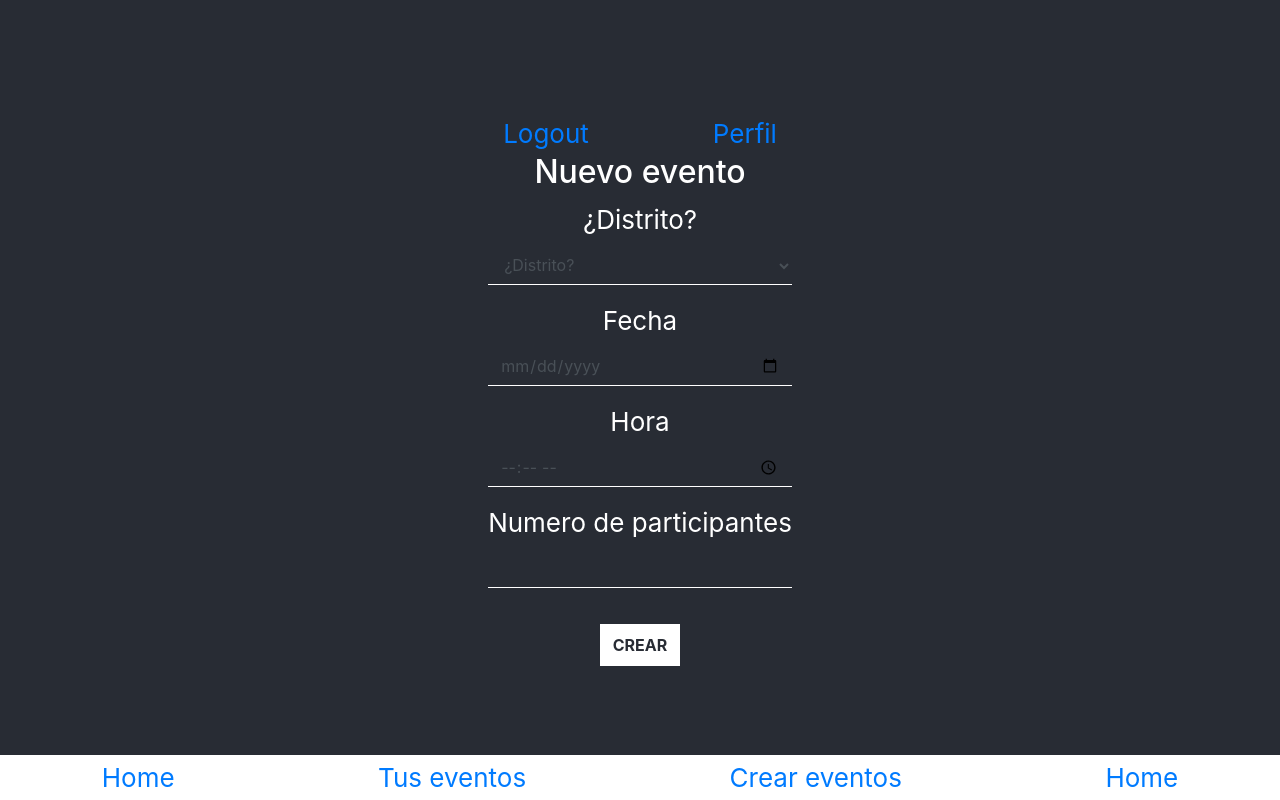
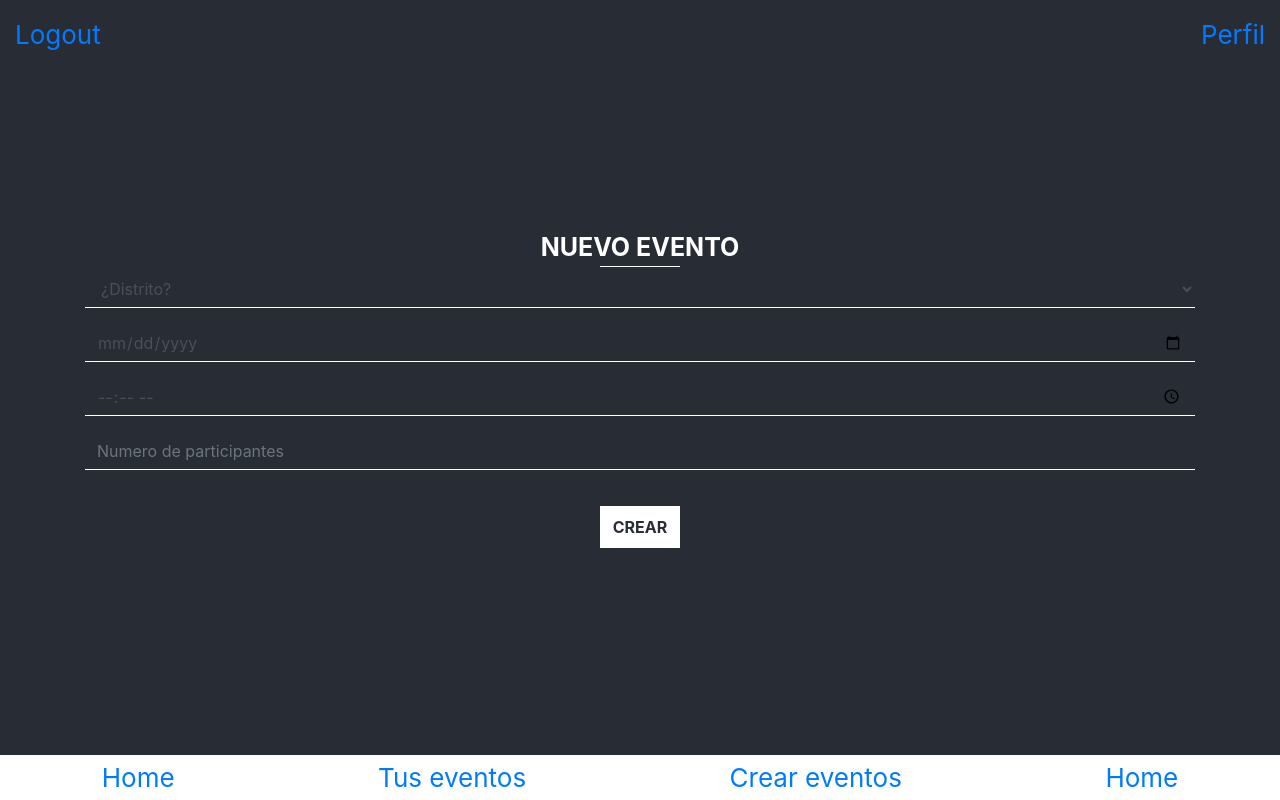
Before and after one commit to balta15torres/proyecto3, a React (Create React App) app in the folder client/: page /creatEvent in a window 1280 px wide. Built offline with nearby package versions, Linux system fonts and the light colour scheme; no server answers; what google-maps-react would draw is missing.

Commit message:
estilos nuevo evento

```diff
--- a/client/src/components/CreatEvent.js
+++ b/client/src/components/CreatEvent.js
@@ -72,17 +72,16 @@ export default class CreatEvent extends Component {
 
     render() {
         return (
-      <div>
+      <div className="container column-center">
           {/* <button onClick={this.openModal} className="btn newCoaster btn-primary">Nuevo evento</button> */}
             {/* <Modal isOpen={this.state.modalIsOpen} onRequestClose={this.closeModal} style={customStyles}>  */}
             <NavBottom/>
        <NavTop/>
-                    <h2>Nuevo evento</h2>
+                    <h2 className="title">NUEVO EVENTO</h2>
                     <form onSubmit={this.handleSubmit}>
 
                         <div className="form-group">
 
-                            <label>¿Distrito?</label>
                             <select type="options" className="form-control" name="distrito" value={this.state.location} onChange={e => this.handleChange(e)}>
                             {/* poner en las options los distritos de la api C.Madrid */}
                             <option>¿Distrito?</option>
@@ -90,18 +89,17 @@ export default class CreatEvent extends Component {
                         </div>
 
                         <div className="form-group">
-                            <label>Fecha</label>
-                            <input type="date" className="form-control" name="data" value={this.state.data} onChange={e => this.handleChange(e)} />
+
+                            <input type="date" className="form-control" name="data" placeholder="Fecha" value={this.state.data} onChange={e => this.handleChange(e)} />
                         </div>
 
                         <div className="form-group">
-                            <label>Hora</label>
-                            <input type="time" className="form-control" name="hour" value={this.state.hour} onChange={e => this.handleChange(e)}  />
+
+                            <input type="time" className="form-control" name="hour" placeholder="Hora" value={this.state.hour} onChange={e => this.handleChange(e)}  />
                         </div>
 
                         <div className="form-group">
-                            <label>Numero de participantes</label>
-                            <input type="number" className="form-control" name="participants" value={this.state.participants} onChange={e => this.handleChange(e)}  />
+                            <input type="number" className="form-control" placeholder="Numero de participantes" name="participants" value={this.state.participants} onChange={e => this.handleChange(e)}  />
                         </div>
 
                         {/* <div className="form-group">
--- a/client/src/components/NavTop/NavTop.css
+++ b/client/src/components/NavTop/NavTop.css
@@ -1,10 +1,13 @@
 .navTop {
-    position: relative;
+    position: fixed;
     bottom: 0;
     left: 0;
     right: 0;
     margin: 0 auto;
+    display: -webkit-flex;
     display: flex;
+    -webkit-justify-content: space-between;
     justify-content: space-between;
-    padding: 0 15px;
+    padding: 15px;
+    top: 0;
 }
```
